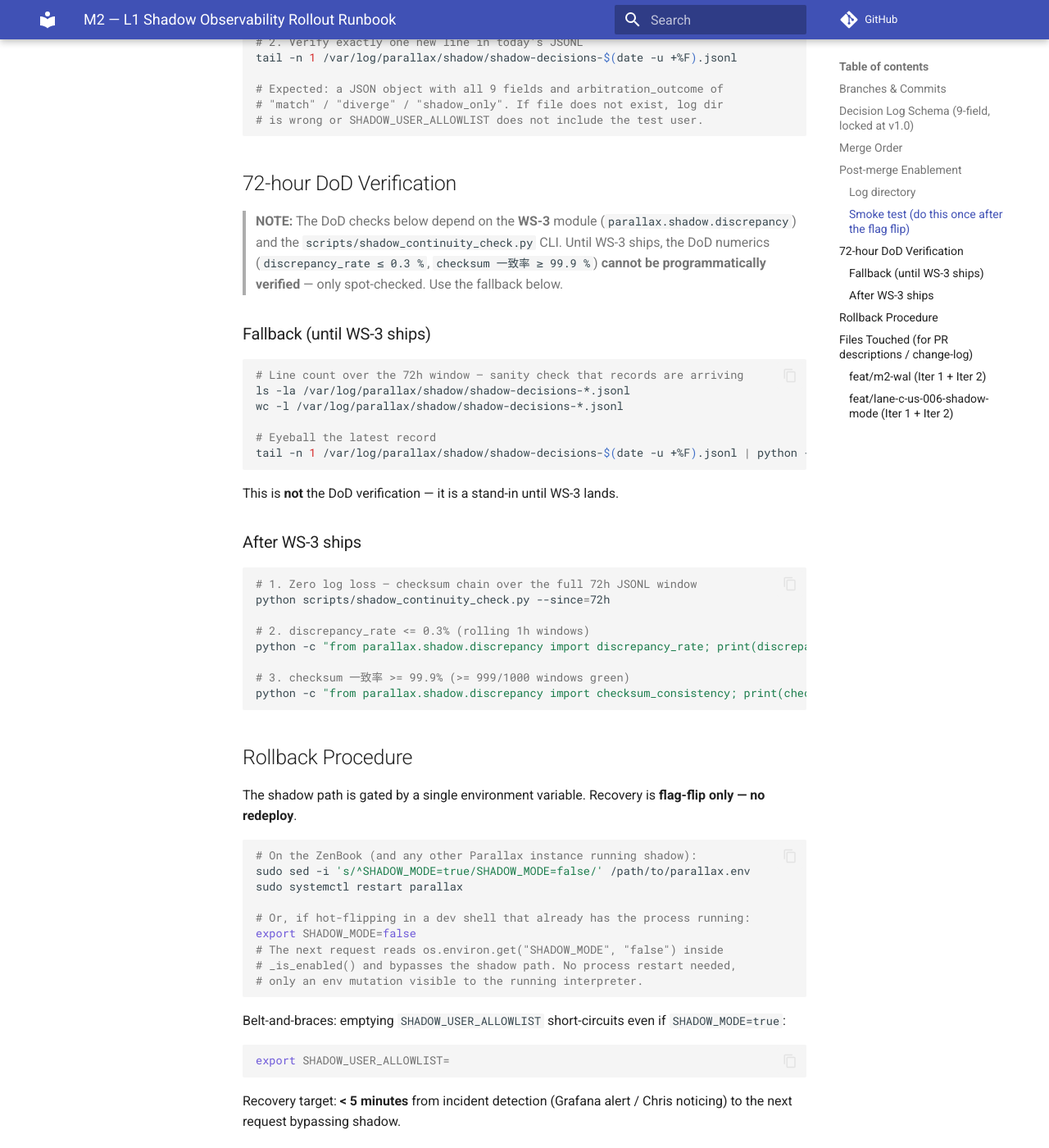
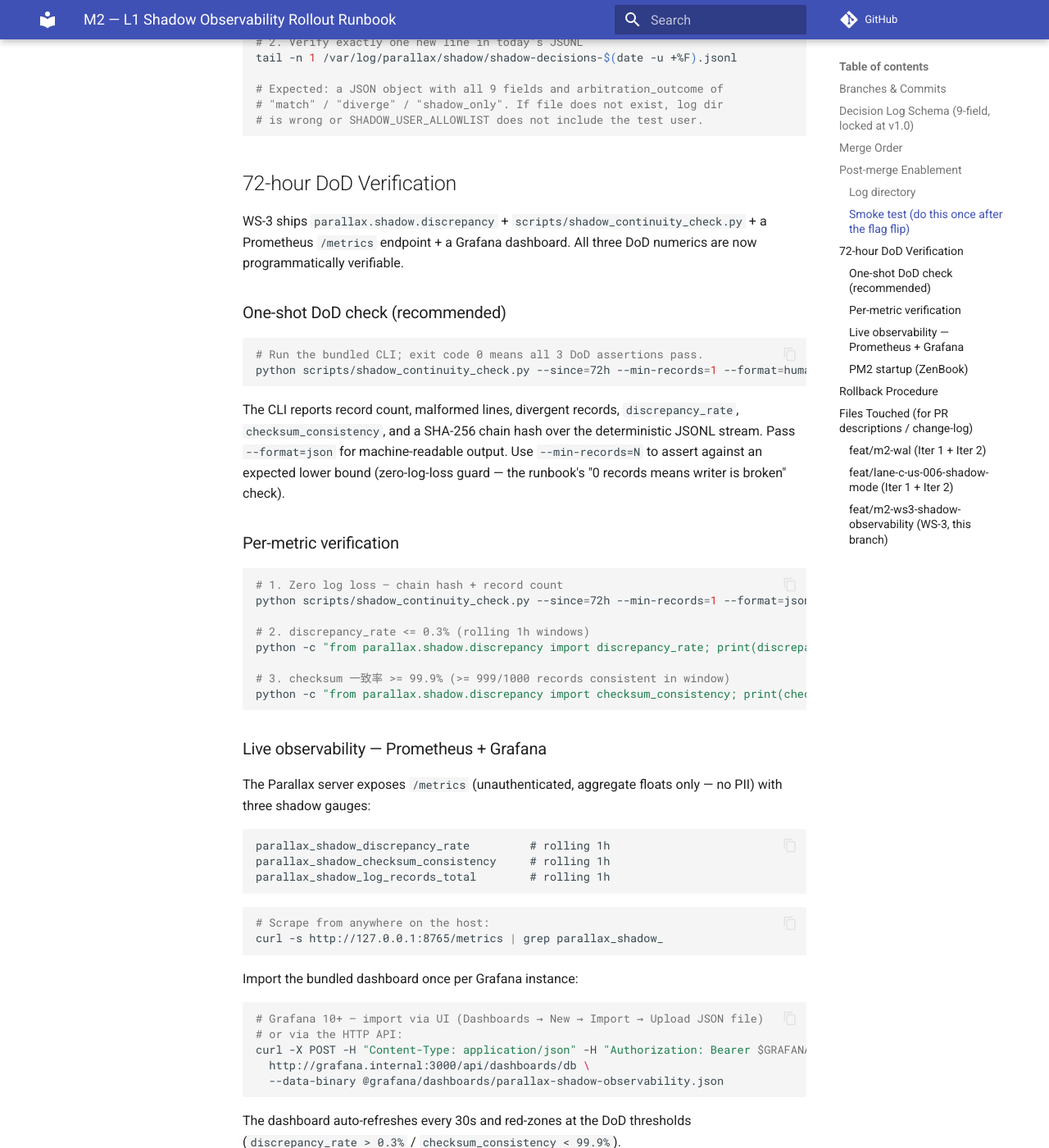
Before and after one commit to Chris97924/parallax-kernel, an MkDocs documentation site: the page built from docs/lane-c/m2-rollout-runbook.md, in a window 1280 px wide and 1400 px high, scrolled down 2659 px. Shown: the whole window at 82% size. Built offline with MkDocs 1.6.1 and Material for MkDocs 9.7.7, drawn with Linux system fonts in a browser that asks for light colours; comment, search, counter and statistics services are not loaded; some of the changed text lies outside the part shown.

Commit message:
docs(lane-c/ws-3): runbook + Grafana dashboard + PM2 ecosystem for shadow ops
Replaces the runbook 'WS-3 not yet available' fallback section with the
real verification commands now that parallax.shadow.discrepancy +
shadow_continuity_check.py + GET /metrics ship in this branch.

- docs/lane-c/m2-rollout-runbook.md: rewrites '72-hour DoD Verification'
  to feature shadow_continuity_check.py as the recommended one-shot,
  plus per-metric python -c invocations, the live Prometheus scrape
  surface, dashboard-import instructions, and PM2 startup steps. Updates
  the 'Files Touched' section with the WS-3 inventory.
- grafana/dashboards/parallax-shadow-observability.json: 4-panel Grafana
  10+ dashboard. Discrepancy gauge red-zoned at 0.3%; checksum gauge
  red-zoned below 99.9%; shadow log-records timeseries; in-house counter
  mirror (ingest_memory / ingest_claim / retrieve / dedup_hit).
  72h window, 30s refresh, UTC timezone — matches the DoD framing.
- pm2/ecosystem.config.js: PM2 launch config for the ZenBook deploy
  (chris@192.168.1.111). Routes Parallax server stdout/stderr to
  /var/log/parallax/, sets SHADOW_LOG_DIR=/var/log/parallax/shadow.
  Deliberately omits SHADOW_MODE — flag flips stay in the systemd
  EnvironmentFile (single point of truth per runbook §Post-merge).

````diff
--- a/docs/lane-c/m2-rollout-runbook.md
+++ b/docs/lane-c/m2-rollout-runbook.md
@@ -86,31 +86,65 @@ tail -n 1 /var/log/parallax/shadow/shadow-decisions-$(date -u +%F).jsonl
 
 ## 72-hour DoD Verification
 
-> **NOTE:** The DoD checks below depend on the **WS-3** module (`parallax.shadow.discrepancy`) and the `scripts/shadow_continuity_check.py` CLI. Until WS-3 ships, the DoD numerics (`discrepancy_rate ≤ 0.3 %`, `checksum 一致率 ≥ 99.9 %`) **cannot be programmatically verified** — only spot-checked. Use the fallback below.
+WS-3 ships `parallax.shadow.discrepancy` + `scripts/shadow_continuity_check.py` + a Prometheus `/metrics` endpoint + a Grafana dashboard. All three DoD numerics are now programmatically verifiable.
 
-### Fallback (until WS-3 ships)
+### One-shot DoD check (recommended)
 ```bash
-# Line count over the 72h window — sanity check that records are arriving
-ls -la /var/log/parallax/shadow/shadow-decisions-*.jsonl
-wc -l /var/log/parallax/shadow/shadow-decisions-*.jsonl
-
-# Eyeball the latest record
-tail -n 1 /var/log/parallax/shadow/shadow-decisions-$(date -u +%F).jsonl | python -m json.tool
+# Run the bundled CLI; exit code 0 means all 3 DoD assertions pass.
+python scripts/shadow_continuity_check.py --since=72h --min-records=1 --format=human
 ```
 
-This is **not** the DoD verification — it is a stand-in until WS-3 lands.
+The CLI reports record count, malformed lines, divergent records, `discrepancy_rate`, `checksum_consistency`, and a SHA-256 chain hash over the deterministic JSONL stream. Pass `--format=json` for machine-readable output. Use `--min-records=N` to assert against an expected lower bound (zero-log-loss guard — the runbook's "0 records means writer is broken" check).
 
-### After WS-3 ships
+### Per-metric verification
 ```bash
-# 1. Zero log loss — checksum chain over the full 72h JSONL window
-python scripts/shadow_continuity_check.py --since=72h
+# 1. Zero log loss — chain hash + record count
+python scripts/shadow_continuity_check.py --since=72h --min-records=1 --format=json | python -m json.tool
 
 # 2. discrepancy_rate <= 0.3% (rolling 1h windows)
 python -c "from parallax.shadow.discrepancy import discrepancy_rate; print(discrepancy_rate(window='1h'))"
 
-# 3. checksum 一致率 >= 99.9% (>= 999/1000 windows green)
+# 3. checksum 一致率 >= 99.9% (>= 999/1000 records consistent in window)
 python -c "from parallax.shadow.discrepancy import checksum_consistency; print(checksum_consistency(window='1h'))"
 ```
+
+### Live observability — Prometheus + Grafana
+
+The Parallax server exposes `/metrics` (unauthenticated, aggregate floats only — no PII) with three shadow gauges:
+
+```text
+parallax_shadow_discrepancy_rate         # rolling 1h
+parallax_shadow_checksum_consistency     # rolling 1h
+parallax_shadow_log_records_total        # rolling 1h
+```
+
+```bash
+# Scrape from anywhere on the host:
+curl -s http://127.0.0.1:8765/metrics | grep parallax_shadow_
+```
+
+Import the bundled dashboard once per Grafana instance:
+
+```bash
+# Grafana 10+ — import via UI (Dashboards → New → Import → Upload JSON file)
+# or via the HTTP API:
+curl -X POST -H "Content-Type: application/json" -H "Authorization: Bearer $GRAFANA_TOKEN" \
+  http://grafana.internal:3000/api/dashboards/db \
+  --data-binary @grafana/dashboards/parallax-shadow-observability.json
+```
+
+The dashboard auto-refreshes every 30s and red-zones at the DoD thresholds (`discrepancy_rate > 0.3%` / `checksum_consistency < 99.9%`).
+
+### PM2 startup (ZenBook)
+
+```bash
+# Install + start the parallax server with shadow log routing:
+sudo pm2 start pm2/ecosystem.config.js
+sudo pm2 save                 # persist across reboot
+sudo pm2 logs parallax        # tail combined stdout/stderr
+```
+
+The PM2 config writes Parallax server logs to `/var/log/parallax/parallax.{out,err}.log` and points `SHADOW_LOG_DIR=/var/log/parallax/shadow` (matches what `parallax.router.shadow` writes directly).
 
 ## Rollback Procedure
 
@@ -149,3 +183,17 @@ The hard invariants in `parallax/router/shadow.py` mean a shadow-side bug cannot
 ### `feat/lane-c-us-006-shadow-mode` (Iter 1 + Iter 2)
 - `parallax/router/shadow.py` (new, then modified) — `ShadowInterceptor` + 9-field `ShadowDecisionLog` + `math.isclose` score compare + UTC daily rotation + cached log dir
 - `tests/router/test_shadow_interceptor.py` (new, then extended) — 17 tests covering schema (9 fields) / bypass / divergence / latency / correlation_id / FP-drift score tolerance / UTC rotation / one-time mkdir
+
+### `feat/m2-ws3-shadow-observability` (WS-3, this branch)
+- `parallax/shadow/__init__.py` + `parallax/shadow/discrepancy.py` (new) — `discrepancy_rate`, `checksum_consistency`, `compute_checksum_chain`, `parse_window`, `load_records` over the JSONL stream
+- `scripts/shadow_continuity_check.py` (new) — 72h DoD CLI with `--since`, `--min-records`, `--format`, exit-code semantics
+- `parallax/server/routes/metrics.py` (new) — `GET /metrics` Prometheus text format, in-house counter mirror + 3 shadow gauges, 30s scrape cache
+- `parallax/server/app.py` (modified) — wire `metrics_router` into `create_app()`
+- `parallax/config.py` (modified) — `ParallaxConfig` gains `shadow_mode` / `shadow_user_allowlist` / `shadow_log_dir`; `load_config()` reads matching env vars
+- `pyproject.toml` (modified) — adds `prometheus_client>=0.20` dependency
+- `grafana/dashboards/parallax-shadow-observability.json` (new) — 4-panel Grafana 10+ dashboard with red zones at DoD thresholds
+- `pm2/ecosystem.config.js` (new) — PM2 launch config for the ZenBook deploy with log routing
+- `tests/shadow/test_discrepancy.py` (new) — 37 tests for the discrepancy module
+- `tests/shadow/test_continuity_check.py` (new) — 9 tests for the CLI (subprocess-based)
+- `tests/server/test_metrics_endpoint.py` (new) — 7 tests for `/metrics`
+- `tests/test_config.py` (modified) — 6 new tests for the shadow config fields
````
Also changed, not shown: 2 other files.
